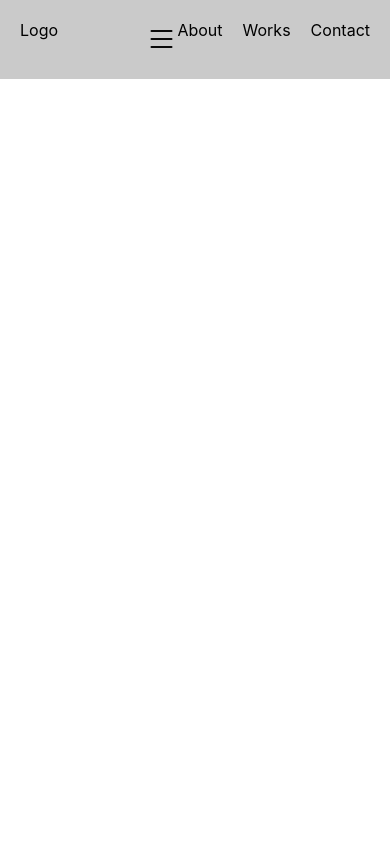
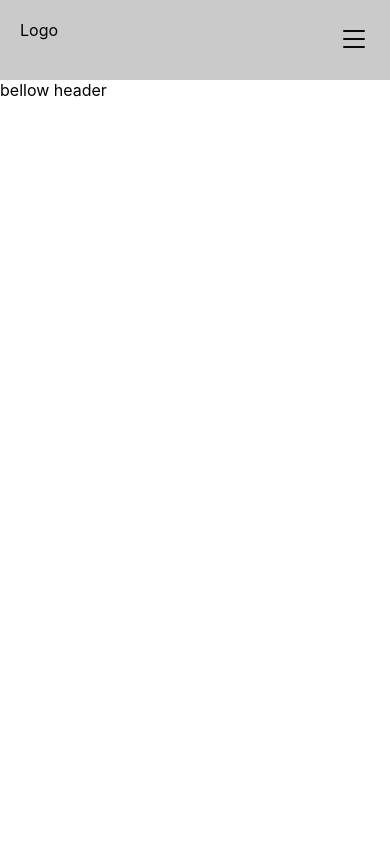
Before and after one commit to orozCoding/portfolio-v1, a React (Create React App) app: page / in a window 390 px wide. Shown: the top 844 px of the page. Built offline with nearby package versions, Linux system fonts and the light colour scheme.

Commit message:
Add more NavBar logic

```diff
--- a/src/App.css
+++ b/src/App.css
@@ -10,10 +10,17 @@ html {
   width: 100%;
   min-height: 100vh;
   display: flex;
+  overflow-x: hidden;
 }
 
 body {
   flex-grow: 1;
+  overflow-x: hidden;
+}
+
+.app-ctn {
+  position: relative;
+  overflow-x: hidden;
 }
 
 a,
--- a/src/App.js
+++ b/src/App.js
@@ -6,6 +6,7 @@ function App() {
   return (
     <div className="app-ctn">
       <Header />
+      <p>bellow header</p>
       <div style={{'minHeight': '100vh'}}></div>
       <p style={{'minHeight': '100vh'}}>Very far!</p>
       <p>Very far again!!</p>
--- a/src/components/Header/Header.css
+++ b/src/components/Header/Header.css
@@ -1,6 +1,9 @@
 .header {
-  width: 100%;
+  position: relative;
+  width: 100vw;
+  height: 80px;
   background-color: rgb(202, 202, 202);
   padding: 20px 20px;
   justify-content: space-between;
+  z-index: 3;
 }
--- a/src/components/Header/NavBar/NavBar.css
+++ b/src/components/Header/NavBar/NavBar.css
@@ -1,7 +1,57 @@
 .nav-list {
   gap: 20px;
+  transition: all ease 0.5s;
 }
 
 .nav-burger {
+  display: none;
   font-size: 2rem;
 }
+
+.header {
+  z-index: 3;
+}
+
+.overlay {
+  position: fixed;
+  left: 0;
+  top: 80px;
+  width: 100vw;
+  height: 100vh;
+  background-color: rgba(255, 255, 255, 0.432);
+  z-index: 1;
+  left: -100vw;
+  transition: all ease 0.5s;
+}
+
+@media only screen and (max-width: 600px) {
+  .nav-burger {
+    display: block;
+  }
+
+  .nav-list {
+    position: absolute;
+    flex-direction: column;
+    background-color: white;
+    top: 80px;
+    right: -100vw;
+    gap: 20px;
+    transition: all ease 0.3s;
+    background-color: grey;
+    width: 70%;
+    z-index: 2;
+  }
+
+  .nav-list.active {
+    width: 70%;
+    right: 0;
+    transition: all ease-out 0.3s;
+  }
+
+  .overlay.active {
+    display: block;
+    left: 0;
+    transition: all ease 0.5s;
+  }
+
+}
--- a/src/components/Header/NavBar/NavBar.js
+++ b/src/components/Header/NavBar/NavBar.js
@@ -3,13 +3,17 @@ import items from "./MenuItems"
 import './NavBar.css'
 
 const NavBar = () => {
-  const [burgerClicked, setBurgerClicked ] = useState(false)
-
+  const [burgerClicked, setBurgerClicked] = useState(false)
   const renderItems = () => {
     return items.map((i, index) => {
       return (
         <li key={index} className={i.cName}>
-          <a href={i.url}>
+          <a href={i.url}
+            onClick={() => {
+              if (window.innerWidth <= 600) {
+                setBurgerClicked(!burgerClicked)
+              }
+            }}>
             {i.title}
           </a>
         </li>
@@ -21,10 +25,15 @@ const NavBar = () => {
     <div className="nav-ctn d-flex">
       <i className={`nav-burger click
       ${burgerClicked ? 'bi bi-x-lg' : 'bi bi-list'}`}
-      onClick={() => setBurgerClicked(!burgerClicked)}></i>
-      <ul className="nav-list d-flex">
+        onClick={() => setBurgerClicked(!burgerClicked)}></i>
+      <ul className={`nav-list d-flex
+      ${burgerClicked ? 'active' : ''}`}>
         {renderItems()}
       </ul>
+      <div className={`overlay
+      ${burgerClicked ? 'active' : ''}`}
+        onClick={() => setBurgerClicked(!burgerClicked)}>
+      </div>
     </div>
   )
 }
```
Also changed, not shown: src/components/Header/Header.js (+9 -2 lines).
